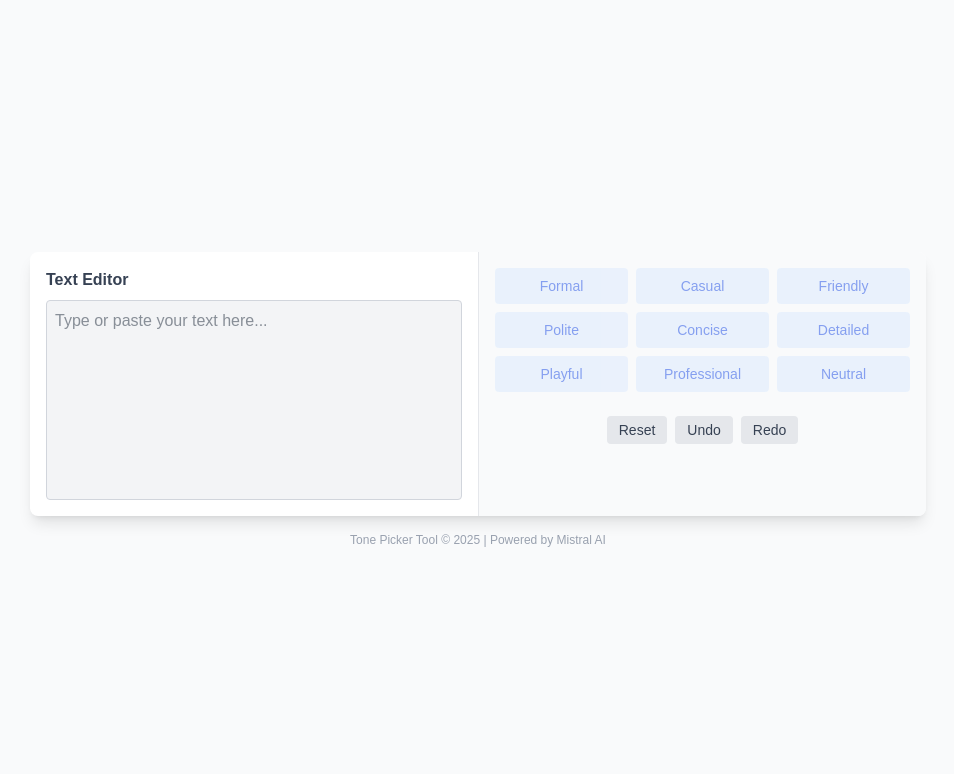
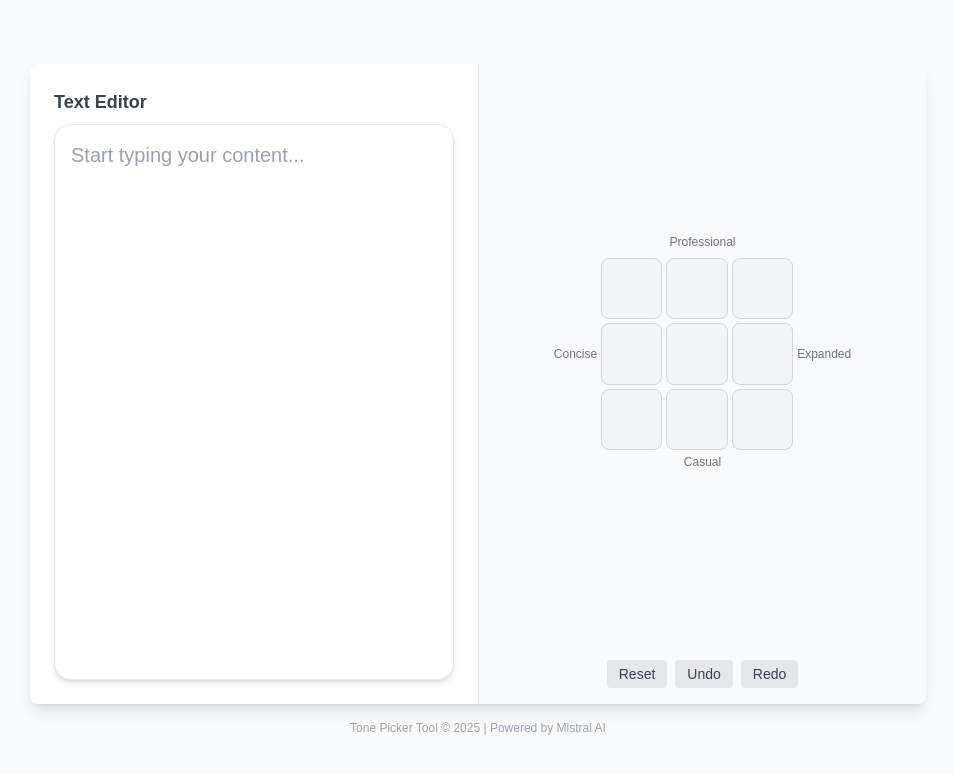
Before and after one commit to HarshGeed/Fiddle, a Next.js app: page / in a window 1280 px wide. Shown: the top 774 px of the page, without its empty margins (162-1116 px from the left). Built offline with nearby package versions, Linux system fonts and the light colour scheme.

Commit message:
text editor and tone grid built

```diff
--- a/app/page.tsx
+++ b/app/page.tsx
@@ -1,20 +1,10 @@
 
 "use client";
 import { useState } from "react";
+
 import { useHistory } from "../hooks/useHistory";
 import Loader from "../components/Loader";
-
-const TONES = [
-  "Formal",
-  "Casual",
-  "Friendly",
-  "Polite",
-  "Concise",
-  "Detailed",
-  "Playful",
-  "Professional",
-  "Neutral",
-];
+import ToneMatrix from "../components/ToneMatrix";
 
 export default function Home() {
   const {
@@ -55,37 +45,38 @@ export default function Home() {
 
   return (
     <main className="min-h-screen bg-gray-50 flex flex-col items-center justify-center p-4">
-      <div className="w-full max-w-4xl bg-white rounded-lg shadow-lg flex flex-col md:flex-row overflow-hidden">
+      <div className="w-[80vw] h-[80vh] max-w-4xl max-h-[900px] bg-white rounded-lg shadow-lg flex flex-col md:flex-row overflow-hidden">
         {/* Left: Text Editor */}
-        <div className="w-full md:w-1/2 p-4 flex flex-col">
-          <label htmlFor="editor" className="mb-2 font-semibold text-gray-700">
-            Text Editor
-          </label>
+        <div className="w-full md:w-1/2 p-6 flex flex-col justify-center">
+          <label htmlFor="editor" className="mb-2 font-semibold text-gray-700 text-lg">Text Editor</label>
+          <div className="bg-white rounded-2xl shadow-md border border-gray-200 p-4 flex-1 flex flex-col">
+            {loading ? (
+              <div className="flex-1 min-h-[220px] max-h-[400px] rounded-xl bg-gray-200 animate-pulse" />
+            ) : (
               <textarea
                 id="editor"
-            className="flex-1 min-h-[200px] resize-none border border-gray-300 rounded p-2 focus:outline-none focus:ring-2 focus:ring-blue-400 text-gray-800 bg-gray-100"
+                className="flex-1 min-h-[220px] max-h-[400px] resize-none rounded-xl border-none outline-none text-lg md:text-xl bg-transparent placeholder-gray-400 transition-all text-black"
                 value={text}
                 onChange={e => setText(e.target.value)}
                 disabled={loading}
-            placeholder="Type or paste your text here..."
+                placeholder="Start typing your content..."
+                spellCheck={true}
+                autoFocus
               />
+            )}
             {error && (
               <div className="mt-2 text-red-600 text-sm">{error}</div>
             )}
           </div>
+        </div>
         {/* Right: Tone Picker Grid + Controls */}
-        <div className="w-full md:w-1/2 p-4 flex flex-col items-center gap-4 border-t md:border-t-0 md:border-l border-gray-200 bg-gray-50">
-          <div className="grid grid-cols-3 gap-2 w-full">
-            {TONES.map(tone => (
-              <button
-                key={tone}
-                className="py-2 px-2 bg-blue-100 hover:bg-blue-200 rounded font-medium text-blue-700 disabled:opacity-50 disabled:cursor-not-allowed text-xs md:text-sm"
-                onClick={() => handleTone(tone)}
-                disabled={loading || !text.trim()}
-              >
-                {tone}
-              </button>
-            ))}
+        <div className="w-full md:w-1/2 p-4 flex flex-col items-center justify-center gap-6 border-t md:border-t-0 md:border-l border-gray-200 bg-gray-50">
+          <div className="flex flex-1 items-center justify-center w-full h-full">
+            <ToneMatrix
+              onSelect={tone => {
+                if (!loading && text.trim()) handleTone(tone);
+              }}
+            />
           </div>
           <div className="flex gap-2 w-full justify-center mt-2">
             <button
@@ -110,7 +101,7 @@ export default function Home() {
               Redo
             </button>
           </div>
-          {loading && <Loader />}
+          {/* Loading spinner removed; skeleton is now in the text editor */}
         </div>
       </div>
       <div className="mt-4 text-xs text-gray-400 text-center">
--- /dev/null
+++ b/components/ToneMatrix.tsx
@@ -0,0 +1,80 @@
+import React, { useState } from "react";
+
+const TONE_MATRIX = [
+  ["", "Professional", ""],
+  ["Concise", "", "Expanded"],
+  ["", "Casual", ""],
+];
+
+// Map cell positions to tone names
+const TONE_NAMES = [
+  ["Top-Left", "Professional", "Top-Right"],
+  ["Concise", "Neutral", "Expanded"],
+  ["Bottom-Left", "Casual", "Bottom-Right"],
+];
+
+type ToneMatrixProps = {
+  onSelect: (tone: string) => void;
+};
+
+export default function ToneMatrix({ onSelect }: ToneMatrixProps) {
+  // selected: [row, col]
+  const [selected, setSelected] = useState<[number, number] | null>(null);
+
+  // Helper to get tone name for a cell
+  const getTone = (row: number, col: number) => TONE_NAMES[row][col];
+
+  return (
+    <div className="flex flex-col items-center justify-center w-full">
+      {/* Top label */}
+      <div className="flex justify-center mb-1 h-5">
+        <span className="text-xs font-medium text-gray-500">
+          Professional
+        </span>
+      </div>
+      <div className="flex flex-row items-center justify-center">
+        {/* Left label */}
+        <div className="flex flex-col justify-center mr-1 h-48">
+          <span className="text-xs font-medium text-gray-500 self-center">
+            Concise
+          </span>
+        </div>
+        {/* Matrix */}
+        <div className="grid grid-cols-3 gap-1 w-48 h-48 bg-transparent">
+          {[0, 1, 2].map((row) =>
+            [0, 1, 2].map((col) => (
+              <button
+                key={`${row}-${col}`}
+                className="relative bg-gray-100 border border-gray-300 rounded-lg w-full h-full flex items-center justify-center transition-colors hover:bg-gray-200 focus:outline-none"
+                style={{ aspectRatio: "1 / 1" }}
+                onClick={() => {
+                  setSelected([row, col]);
+                  onSelect(getTone(row, col));
+                }}
+                aria-label={getTone(row, col)}
+              >
+                {selected &&
+                  selected[0] === row &&
+                  selected[1] === col && (
+                    <span className="absolute w-5 h-5 rounded-full bg-orange-500 ring-2 ring-white transition-all"></span>
+                  )}
+              </button>
+            ))
+          )}
+        </div>
+        {/* Right label */}
+        <div className="flex flex-col justify-center ml-1 h-48">
+          <span className="text-xs font-medium text-gray-500 self-center">
+            Expanded
+          </span>
+        </div>
+      </div>
+      {/* Bottom label */}
+      <div className="flex justify-center mt-1 h-5">
+        <span className="text-xs font-medium text-gray-500">
+          Casual
+        </span>
+      </div>
+    </div>
+  );
+}
```
Lines whose indentation alone changed are shown as unchanged.
